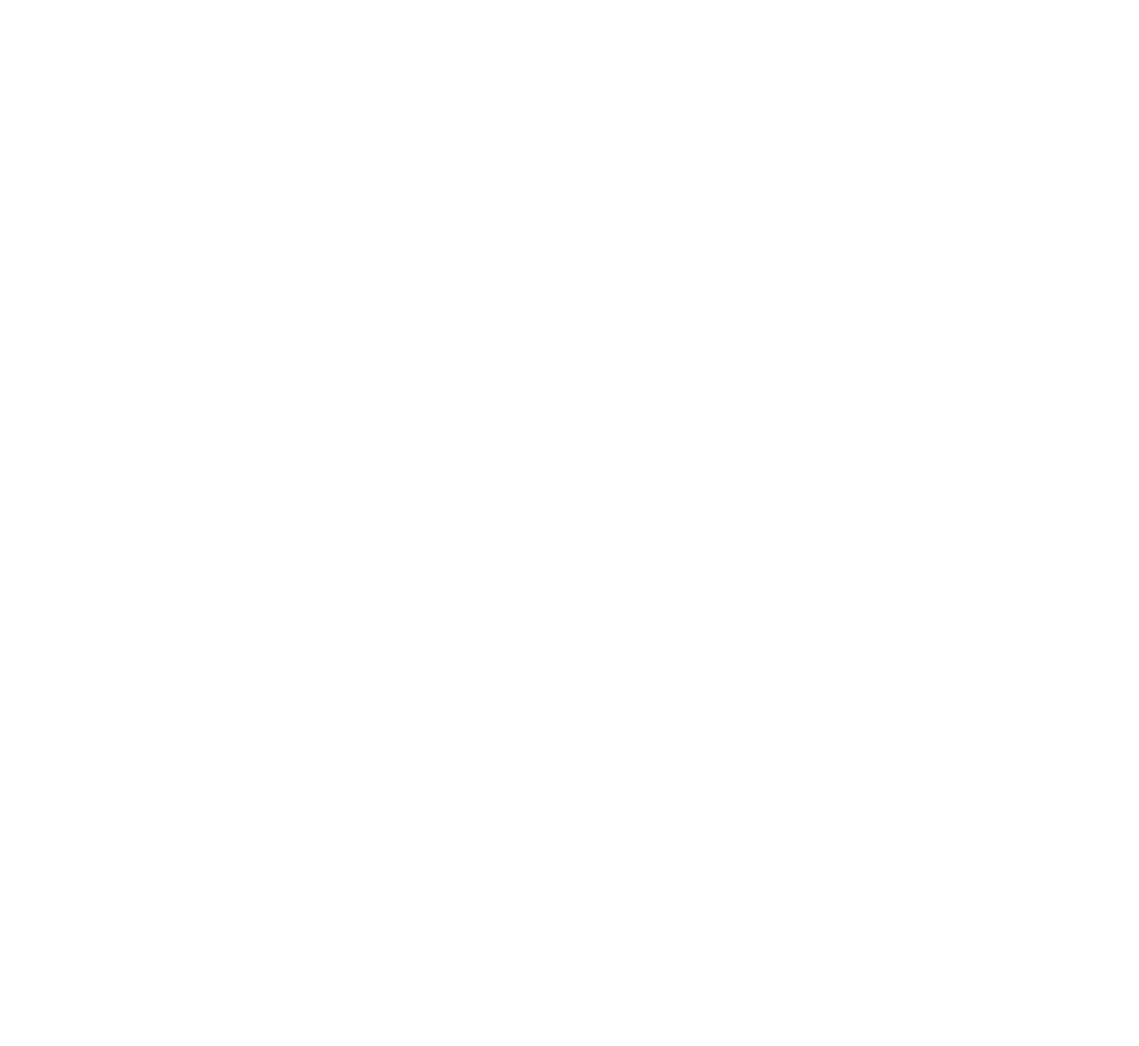
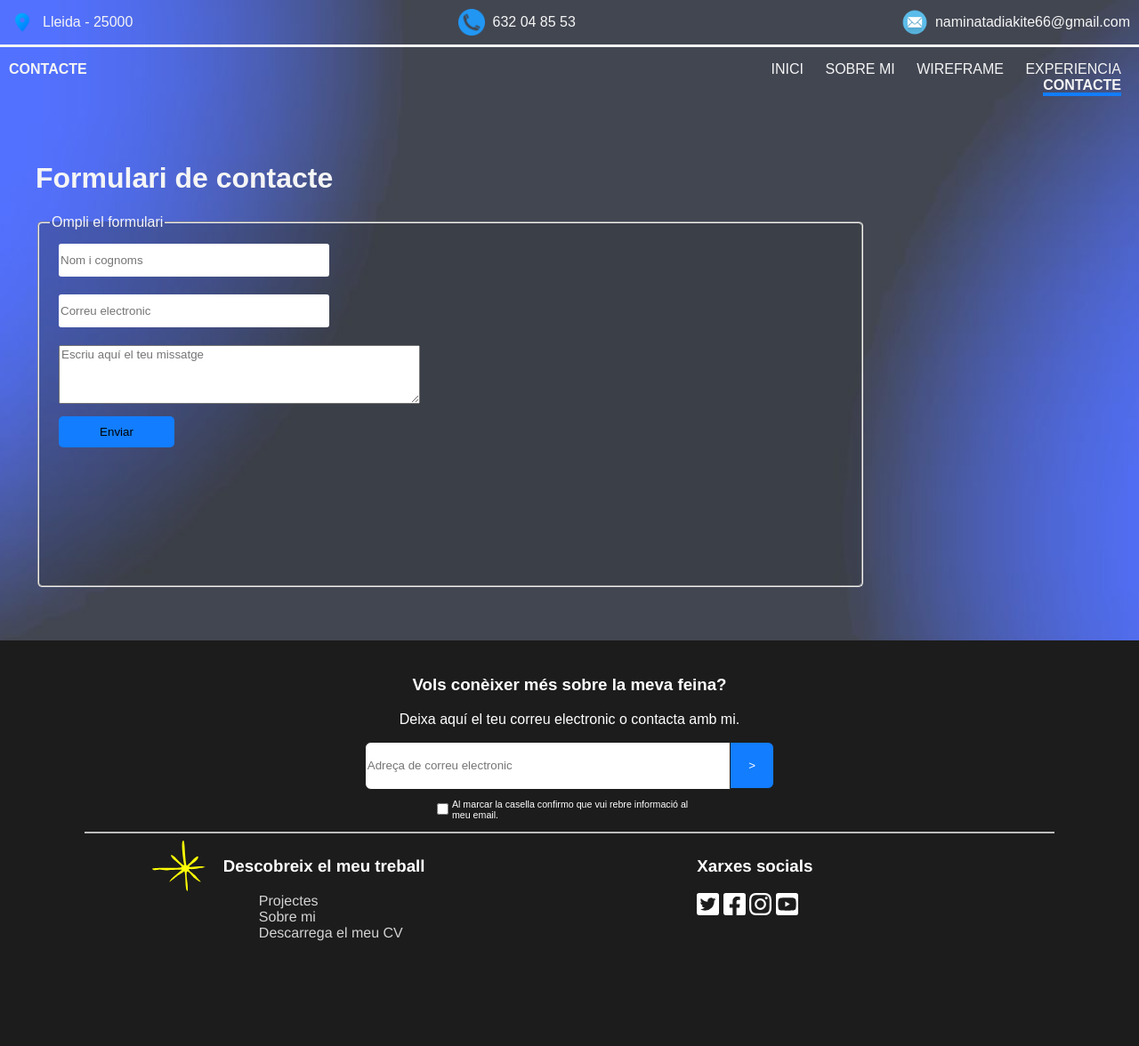
Before and after one commit to N4M11/portafoli, a plain HTML site: page contacte.html in a window 1280 px wide. Shown: the whole page at 89% size. Before the commit the page ends 800 px from the top, so only its background shows below. Drawn offline with Linux system fonts and the light colour scheme.

Commit message:
portfoli pages

```diff
--- a/contacte.html
+++ b/contacte.html
@@ -0,0 +1,130 @@
+<!DOCTYPE html>
+<html lang="es">
+    <head>
+        <meta http-equiv="X-UA-Compatible" content="IE=edge" />
+        <meta name="viewport" content="width=device-width, initial-scale=1, shrink-to-fit=no" />
+        <meta charset="UTF-8"/>
+
+        <link rel="shortcut icon" href="images/images.png" type="image/x-icon">
+        <link rel="stylesheet" href="./estils/contacte.css"/>
+        <link rel="stylesheet" href="./estils/footer.css"/>
+        <link rel="stylesheet" href="./estils/main.css"/>
+        <title>Naminata Diakite</title>
+    </head>
+
+    <body>
+        <header>
+            <div id="contact_info">
+                <ul>
+                    <li><img class="icon" src="./images/ubi.png" alt="icono ubicacion"> Lleida - 25000</li>
+                    <li><img class="icon" src="./images/tlf.png" alt="icono telefono">632 04 85 53</li>
+                    <li><img class="icon" src="./images/email.png" alt="icono email">naminatadiakite66@gmail.com</li>
+                </ul>
+            </div>
+
+            <nav id="menu">
+                <div>
+                    <p><b>CONTACTE</b></p>
+                </div>
+                <ul id="options">
+                    <li><a href="index.html">INICI</a></li>
+                    <li><a href="sobre_mi.html">SOBRE MI</a></li>
+                    <li><a href="wireframe.html">WIREFRAME</a></li>
+                    <li><a href="experiencia.html">EXPERIENCIA</a></li>
+                    <li><a href="contacte.html" class="active">CONTACTE</a></li>
+                </ul>
+            </nav>
+
+        </header>
+
+        <main>
+
+            <h1>Formulari de contacte</h1>
+        <fieldset>
+            <legend>Ompli el formulari</legend>
+
+            <label>
+
+                <input type="text" class="form" name="nom" placeholder="Nom i cognoms">
+            </label>
+
+            <label>
+
+                <input type="email" class="form" name="email" placeholder="Correu electronic">
+            </label>
+
+            <label>
+
+                <textarea class="formM" name="msg" placeholder="Escriu aquí el teu missatge" rows="4"></textarea>
+            <button class="enviar" type="submit">Enviar</button>
+        </fieldset>
+
+
+
+        </main>
+
+        <footer>
+            <h3>Vols conèixer més sobre la meva feina?</h3>
+            <p>Deixa aquí el teu correu electronic o contacta amb mi.</p>
+             <div id="email_cont">
+                        <div id="coreo">
+                            <form action="#">
+                                <input type="text" id="email" name="email" placeholder="Adreça de correu electronic">
+                                <input id="email_boton" type="submit" value=">"><br>
+                            </form>
+                        </div>
+                    </div>
+                <div id="privacitat">
+                    <input type="checkbox" id="sub" name="sub" value="sub">
+                    <label for="sub">Al marcar la casella confirmo que vui rebre informació al meu email.</label>
+                </div>
+
+            </form>
+            <hr>
+
+            <div id="llistes2">
+                <img id="star" src="images/star2.svg" alt="estrella">
+
+                <div id="portafoli">
+                    <h3>Descobreix el meu treball</h3>
+                    <ul>
+                        <li><a href="projectes.html">Projectes</a></li>
+                        <li><a href="sobre_mi.html">Sobre mi</a></li>
+                        <li><a href="cv.pdf" download>Descarrega el meu CV</a></li>
+                    </ul>
+                </div>
+
+                <div id="segueixme">
+                    <h3>Xarxes socials</h3>
+                        <a href="index.html">
+                            <img class="twitter" src="images/twitter.svg" alt="logo twitter">
+                        </a>
+
+                        <a href="index.html">
+                            <img class="facebook" src="images/facebook.svg" alt="logo facebook">
+                        </a>
+
+                        <a href="index.html">
+                            <img class="ig" src="images/instagram.svg" alt="logo instagram">
+                        </a>
+
+                        <a href="index.html">
+                            <img class="yt" src="images/youtube.svg" alt="logo youtube">
+                        </a>
+                </div>
+
+            </div>
+
+
+        </footer>
+
+
+
+
+
+
+
+
+    </body>
+
+</html>
--- /dev/null
+++ b/estils/contacte.css
@@ -0,0 +1,32 @@
+main{
+    padding: 40px;
+}
+
+fieldset label{
+    display: block;
+    border: none;
+    padding: 10px;
+
+}
+.form{
+    width: 300px;
+    height: 35px;
+    border: none;
+    border-radius: 3px;
+}
+.formM{
+    width: 400px;
+    height: 60px;
+    font-family: Arial, Helvetica, sans-serif;
+}
+.enviar{
+    display: block;
+    margin-top: 10px;
+    padding: 10px;
+}
+fieldset{
+    width: 900px;
+    height: 50vh;
+    background-color: #2e303355;
+    border-radius: 5px;
+}
--- /dev/null
+++ b/estils/footer.css
@@ -0,0 +1,117 @@
+
+footer {
+    background-color: #1c1c1c;
+    color: white;
+    text-align: center;
+    padding: 20px 0;
+    margin-top: 20px;
+    height: 52vh;
+}
+html, body {
+    margin: 0;
+    padding: 0;
+    width: 100%;
+    overflow: hidden;
+}
+
+#email_boton, #email{
+    height: 50px;
+    border-radius: 7px;
+    margin-bottom: 10px;
+    border: 1px solid #1c1c1c ;
+}
+
+#email{
+    width: 410px;
+
+
+}
+
+#email_boton{
+    border-top-left-radius: 0% ;
+    border-bottom-left-radius: 0%;
+    width: 50px;
+    height: 53px;
+    margin-left: -10px;
+    cursor: pointer;
+    background-color: #127DFF;
+    color: white;
+}
+
+#email_boton:hover{
+    background-color: #3890fb;
+}
+#privacitat{
+    margin-left: 38%;
+    margin-right: 38%;
+    text-align: left;
+    font-size: 8pt;
+    display: grid;
+    grid-template-columns: 7% 93%;
+    margin-bottom: 1%;
+    align-items: center;
+}
+
+
+
+.twitter:hover{
+    background-color:#179cf0 ;
+}
+
+.facebook:hover{
+    background-color:#0866ff ;
+}
+
+.ig:hover{
+    background-color:#e802d3 ;
+    border-radius: 7px;
+}
+
+.yt:hover{
+    background-color:#ff0000 ;
+}
+
+#segueixme a{
+    text-decoration: none;
+}
+
+#llistes2{
+    display: grid;
+    grid-template-columns:10% 50% 40% ;
+    width: 80%;
+    margin-left: auto;
+    margin-right:auto;
+    text-align: left;
+    gap: 2%;
+    align-content: center;
+
+}
+
+
+hr{
+    border:1px solid rgba(255, 255, 255, 0.705);
+    width: 85%;
+}
+
+#llistes2{
+    font-weight: 500;
+    font-family: Helvetica, Arial, sns-serif;
+}
+
+#star{
+    width: 60px;
+    margin-left: 43px;
+}
+footer a{
+    text-decoration: none;
+    color:whitesmoke;
+}
+
+#portafoli a{
+    color: rgba(255, 255, 255, 0.808);
+
+}
+
+#portafoli a:hover{
+    color:white;
+}
--- a/estils/main.css
+++ b/estils/main.css
@@ -8,6 +8,12 @@
     background-position: center;
     background-repeat: no-repeat;
 
+}
+html, body {
+    margin: 0;
+    padding: 0;
+    width: 100%;
+    overflow: hidden;
 }
 
 #contact_info ul {
@@ -41,6 +47,9 @@ ul{
     margin-right: 20px;
 
 }
+#menu p{
+    margin-left: 10px;
+}
 
 
 #menu{
@@ -58,6 +67,7 @@ ul{
 }
 #options a:hover{
     border-bottom: #127DFF solid 4px;
+    opacity: .8;
 
 }
 
@@ -102,6 +112,7 @@ button a{
 
 button:hover{
     background-color:#2E3033;
+    color: azure;
     cursor: pointer;
 
 }
@@ -155,3 +166,7 @@ button:hover{
 #prevNext a:hover{
     color: #2E3033;
 }
+.active{
+    border-bottom:4px solid #127DFF;
+    font-weight: bolder;
+}
--- /dev/null
+++ b/estils/sobreMi.css
@@ -0,0 +1,18 @@
+:root{
+    font-family: Arial, Helvetica, sans-serif;
+    color: whitesmoke;
+    overflow: auto;
+    background-image: url(../images/fondo2.jpg);
+    background-size: cover;
+    background-position: center;
+    background-repeat: no-repeat;
+
+}
+
+section{
+    padding: 90px;
+    padding-top: 10px;
+    margin-top: 0;
+    font-size: 15pt;
+    justify-items: center;
+}
```
Also changed, not shown: index.html (+5 -5 lines), sobre_mi.html (+218 -0 lines), images/facebook.svg (added), images/fondo2.jpg, images/fondo3.jpg (deleted), images/fondo4.jpg (deleted), images/fondo5.jpg (deleted), images/instagram.svg (added), images/pcontacto.jpeg (added), images/star2.svg (added), images/twitter.svg (added), images/youtube.svg (added), 1 other file.
